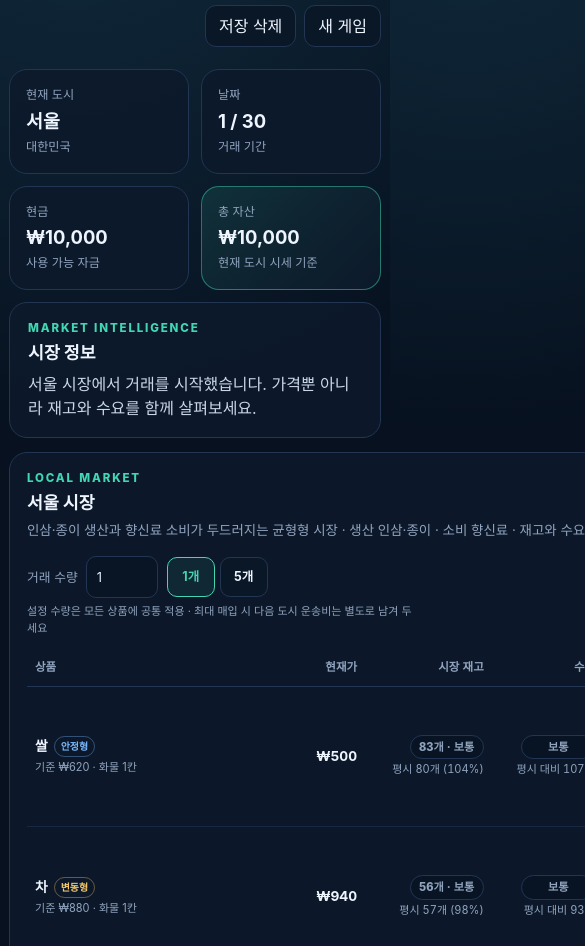
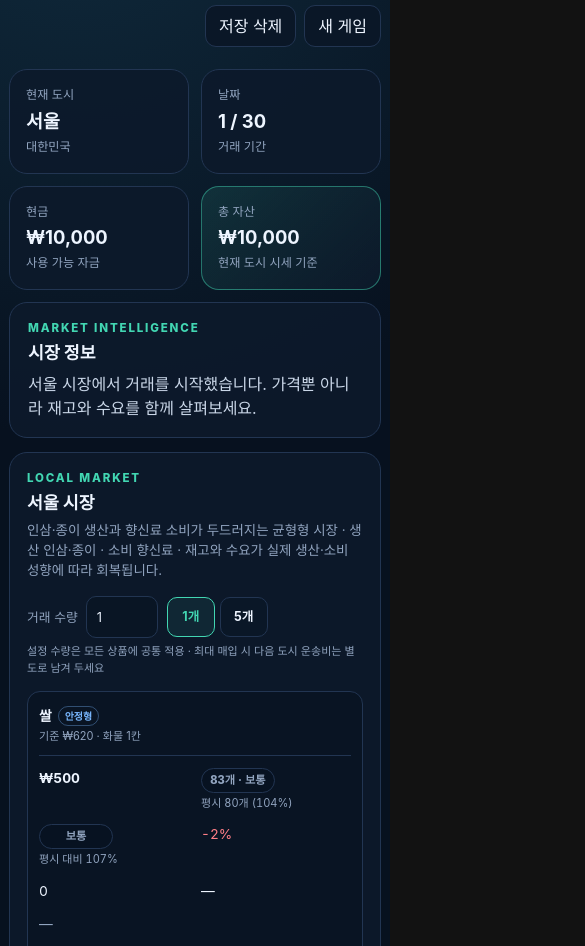
Before and after one commit to SoontaekLim/merchant-globe, a website: page prototype/web-v0/index.html in a window 390 px wide. Shown: the part 141-1087 px from the top of the page, 585 px wide, since content can reach past the window. Drawn offline with Linux system fonts and the light colour scheme.

Commit message:
fix(ui): pin buy/sell actions in scrollable market and use mobile trade cards

```diff
--- a/prototype/web-v0/styles.css
+++ b/prototype/web-v0/styles.css
@@ -235,3 +235,83 @@ tr:last-child td { border-bottom: 0; }
   .quantity-shortcuts { justify-content: flex-start; }
   .quantity-toolbar > small { text-align: left; }
 }
+
+/* 0.5.1 hotfix: keep trading controls visible inside the wide market table.
+   The nine-column table is wider than its panel at desktop widths below 1280px. */
+.market-panel { min-width: 0; }
+.market-panel > .table-wrap { max-width: 100%; }
+.market-table th:last-child,
+.market-table td.trade-cell {
+  position: sticky;
+  right: 0;
+  z-index: 2;
+  background: #0d1a2b;
+  box-shadow: -10px 0 18px rgba(4, 12, 23, .85), -1px 0 0 var(--border);
+}
+.market-table th:last-child { z-index: 3; }
+.market-table td.trade-cell { width: 276px; min-width: 276px; }
+.market-table .trade-action-side > button { white-space: nowrap; }
+.market-table .trade-action-side > button:focus-visible,
+.market-table .quantity-preset:focus-visible {
+  outline: 2px solid var(--accent);
+  outline-offset: 2px;
+}
+
+/* On narrow viewports, avoid a 276px sticky overlay that would cover prices.
+   Show each product as a compact self-contained trade card instead. */
+@media (max-width: 760px) {
+  .market-panel > .table-wrap { overflow-x: visible; }
+  .market-table { display: block; width: 100%; min-width: 0; }
+  .market-table thead {
+    position: absolute;
+    width: 1px;
+    height: 1px;
+    overflow: hidden;
+    clip-path: inset(50%);
+    white-space: nowrap;
+  }
+  .market-table tbody { display: grid; gap: 10px; }
+  .market-table tr {
+    display: grid;
+    grid-template-columns: repeat(2, minmax(0, 1fr));
+    gap: 5px 12px;
+    background: rgba(7, 17, 31, .50);
+    border: 1px solid var(--border);
+    border-radius: 13px;
+    padding: 11px;
+  }
+  .market-table td {
+    display: block;
+    min-width: 0;
+    padding: 3px 0;
+    border-bottom: 0;
+    text-align: left;
+    overflow-wrap: anywhere;
+  }
+  .market-table td:first-child {
+    grid-column: 1 / -1;
+    border-bottom: 1px solid var(--border);
+    padding-bottom: 10px;
+    margin-bottom: 2px;
+  }
+  .market-table td:not(:first-child):not(.trade-cell)::before {
+    content: attr(data-label);
+    display: block;
+    color: var(--muted);
+    font-size: .69rem;
+    margin-bottom: 2px;
+  }
+  .market-table td.trade-cell {
+    grid-column: 1 / -1;
+    width: auto;
+    min-width: 0;
+    position: static;
+    box-shadow: none;
+    background: transparent;
+    border-top: 1px solid var(--border);
+    margin-top: 6px;
+    padding-top: 10px;
+  }
+  .market-table .trade-action-side > button { min-height: 42px; }
+  .market-table .trade-preview-line { font-size: .74rem; }
+}
```
